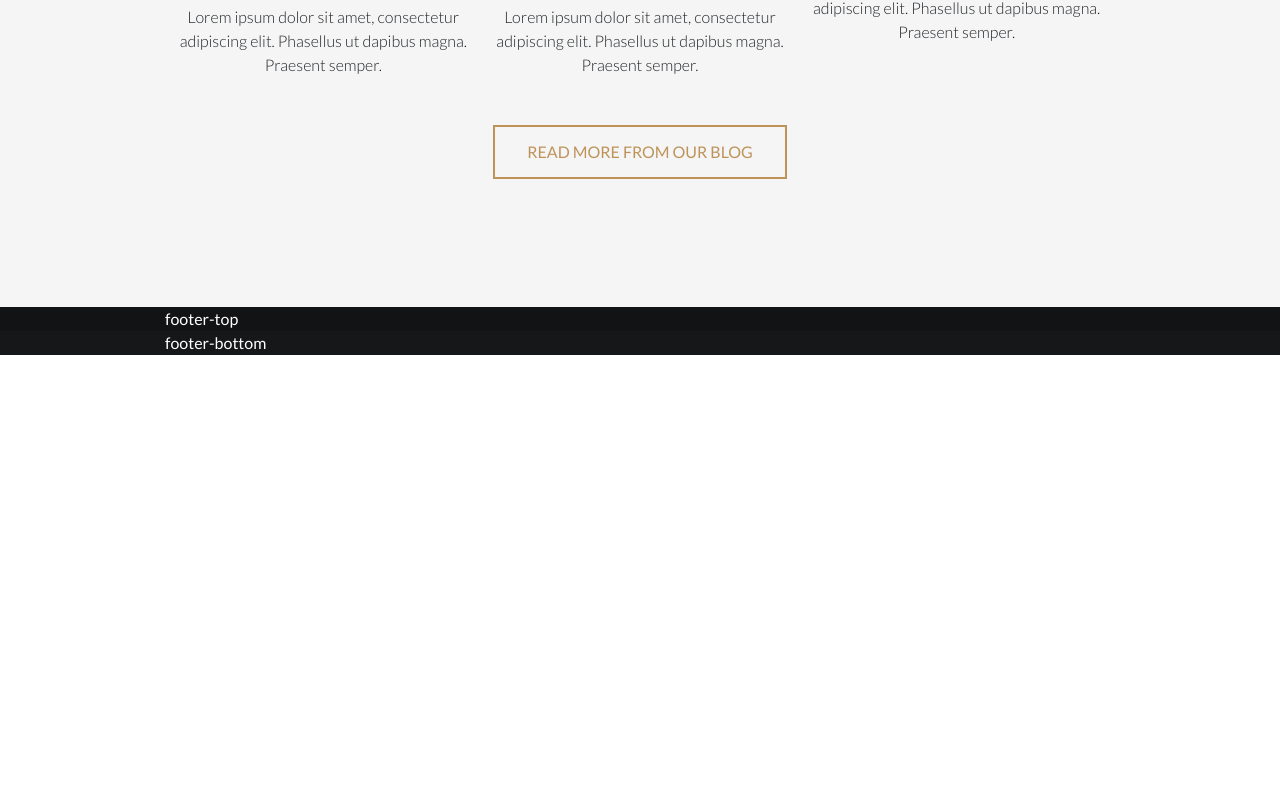
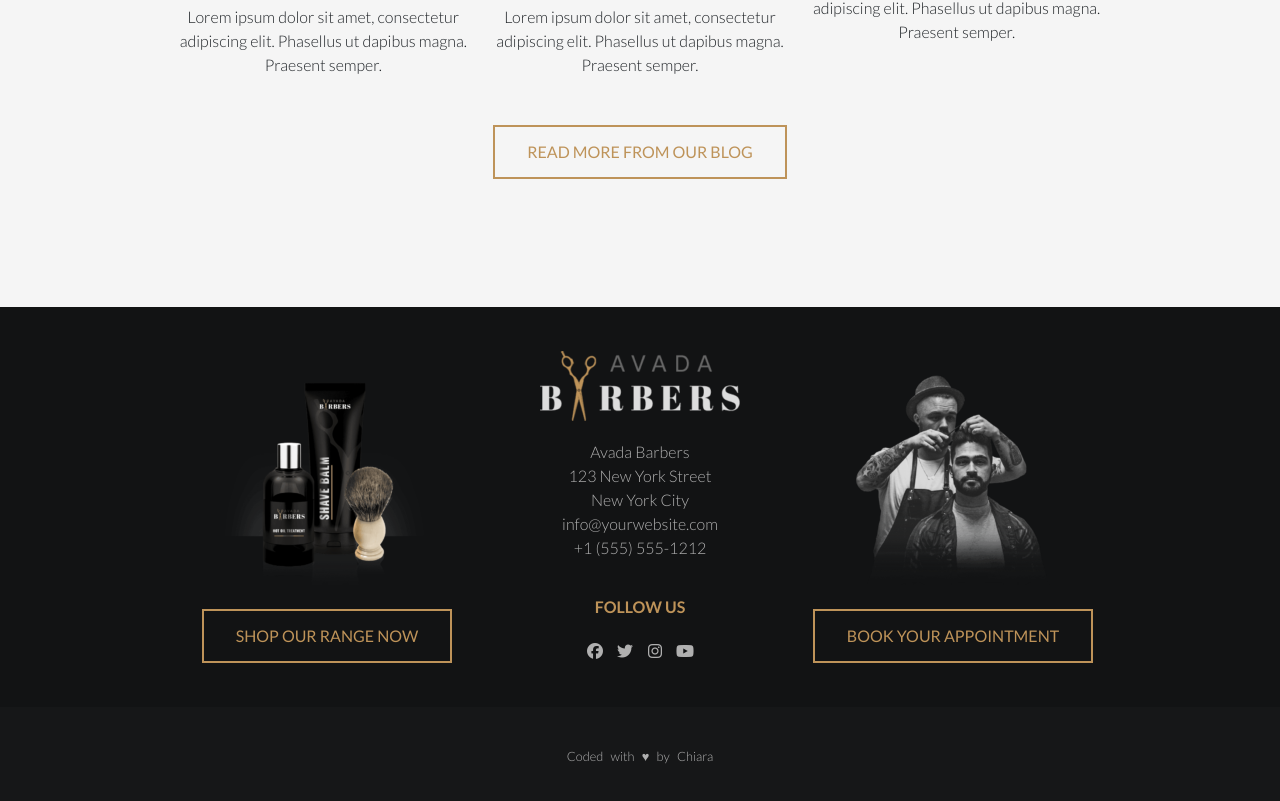
Before and after one commit to itschiaras/proj-html-vuejs, a Vue app: page / in a window 1280 px wide. Shown: the part 4105-4906 px from the top of the page. Before the commit the page ends 4460 px from the top, so only its background shows below. Built offline with nearby package versions, Linux system fonts and the light colour scheme.

Commit message:
FooterComponent complete

```diff
--- a/src/assets/store/store.js
+++ b/src/assets/store/store.js
@@ -99,20 +99,20 @@ const posts = [
     }
 ]
 
-const social = [
+const socials = [
     {
-        icon: '<i class="fa-brands fa-facebook"></i>'
+        icon: 'fa-brands fa-facebook'
     },
     {
-        icon: '<i class="fa-brands fa-twitter"></i>'
+        icon: 'fa-brands fa-twitter'
     },
     {
-        icon: '<i class="fa-brands fa-instagram"></i>'
+        icon: 'fa-brands fa-instagram'
     },
     {
-        icon: '<i class="fa-brands fa-youtube"></i>'
+        icon: 'fa-brands fa-youtube'
     }
 
 ]
 
-export {headerLinks, services, products, reviews, posts, social}
+export {headerLinks, services, products, reviews, posts, socials}
--- a/src/assets/styles/general.scss
+++ b/src/assets/styles/general.scss
@@ -2,6 +2,7 @@ $fa-font-path: '../webfonts';
 @import '@fortawesome/fontawesome-free/scss/fontawesome.scss';
 @import '@fortawesome/fontawesome-free/scss/solid.scss';
 @import '@fortawesome/fontawesome-free/scss/regular.scss';
+@import '@fortawesome/fontawesome-free/scss/brands.scss';
 
 @import 'bootstrap/scss/bootstrap';
 @import url('https://fonts.googleapis.com/css2?family=Abril+Fatface&family=Lato:ital,wght@0,300;0,400;0,700;1,400&display=swap');
--- a/src/components/FooterComponent.vue
+++ b/src/components/FooterComponent.vue
@@ -1,36 +1,101 @@
 <template>
     <footer>
-        <div class="" id="footer-top">
+        <div class="d-flex align-items-center" id="footer-top">
             <div class="ms-container mx-auto">
-                footer-top
+                <div class="container">
+                    <div class="row gap-4">
+                        <div class="col d-flex flex-column align-items-center">
+                            <img src="../assets/images/avadabarbers_footer_shop_image-300x234.png" alt="" class="mb-4">
+                            <CustomizedButton :text="'shop our range now'" />
+                        </div>
+                        <div class="col d-flex flex-column align-items-center justify-content-between">
+                            <img src="../assets/images/avadabarbers-logo-x2-200x70.png" alt="">
+                            <p class="text-center fw-light">
+                                Avada Barbers
+                                <br>
+                                123 New York Street
+                                <br>
+                                New York City
+                                <br>
+                                info@yourwebsite.com
+                                <br>
+                                +1 (555) 555-1212
+                            </p>
+                            <p class="follow text-uppercase m-0">follow us</p>
+                            <div class="d-flex social-list">
+                                <ul v-for="social in socials" class="list-unstyled">
+                                    <SocialComponent :icon="social.icon"/>
+                                </ul>
+                            </div>
+                        </div>
+                        <div class="col d-flex flex-column align-items-center">
+                            <img src="../assets/images/avadabarbers_footer_appointment_image-300x234.png" alt=""
+                                class="mb-4">
+                            <CustomizedButton :text="'book your appointment'" />
+                        </div>
+                    </div>
+                </div>
             </div>
 
         </div>
-        <div id="footer-bottom">
-            <div class="ms-container mx-auto">
-                footer-bottom
+        <div id="footer-bottom" class="d-flex align-items-center">
+            <div class="ms-container mx-auto text-center">
+                <p class="m-0">Coded with &hearts; by Chiara</p>
             </div>
 
         </div>
     </footer>
-
-
 </template>
 
 <script>
+import CustomizedButton from './CustomizedButton.vue';
+import SocialComponent from './SocialComponent.vue';
+import { socials } from '../assets/store/store';
+
 export default {
-    name: 'FooterComponent'
+    name: "FooterComponent",
+    components: { CustomizedButton, SocialComponent },
+    data() {
+        return {
+            socials: [...socials]
+        }
+    }
 }
 </script>
 
 <style lang="scss" scoped>
 footer {
     color: white;
+
     #footer-top {
         background-color: #121314;
+        height: 400px;
     }
+
     #footer-bottom {
         background-color: #161718;
+        height: 100px;
+        p {
+            word-spacing: .3rem;
+            color: var(--secondary-color);
+            font-weight: 300;
+            font-size: .8rem;
+        }
+    }
+
+    p {
+        color: var(--secondary-color);
+    }
+
+    .follow {
+        color: var(--primary-color);
+        font-weight: bold;
+    }
+
+    ul {
+        width: 30px;
+        margin-bottom: 0;
+        color: var(--secondary-color);
     }
 }
 </style>
--- /dev/null
+++ b/src/components/SocialComponent.vue
@@ -0,0 +1,21 @@
+<template>
+    <li class="d-flex justify-content-center">
+        <a href="">
+            <i :class="`${icon}`"></i>
+        </a>
+    </li>
+</template>
+
+<script>
+    export default {
+        name: 'SocialComponent',
+        props: ['icon']
+    }
+</script>
+
+<style lang="scss" scoped>
+a {
+    text-decoration: none;
+    color: var(--secondary-color);
+}
+</style>
```
